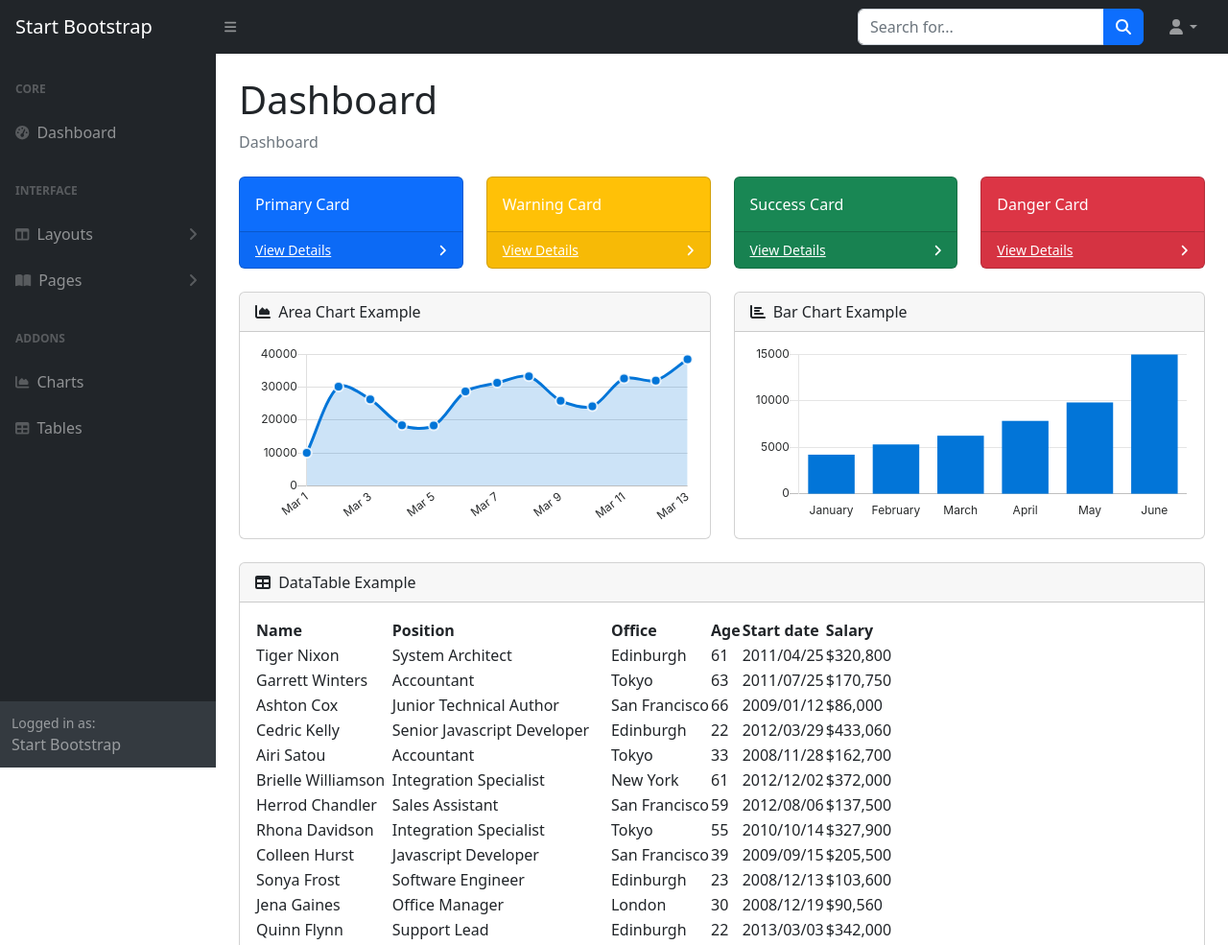
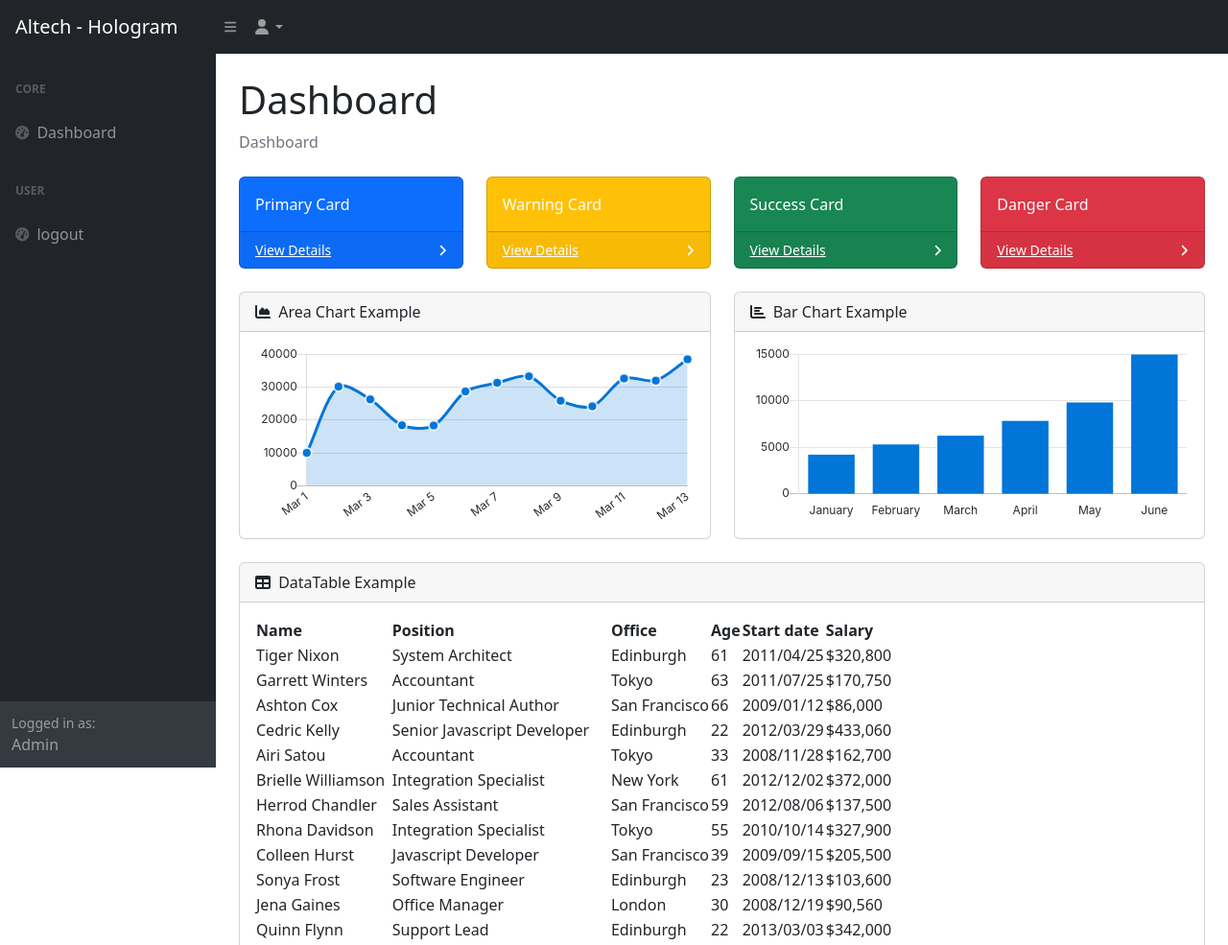
Before and after one commit to yshabanei/sms_verify_with_db_and_answer-, a Flask app: page / in a window 1280 px wide. Shown: the top 985 px of the page at 96% size. Run offline with Flask 3, Linux system fonts and the light colour scheme; a user stored in the database is signed in; some libraries are stand-ins or nearby versions.

Commit message:
Connecting the admin graphic panel to the backend

```diff
--- a/main.py
+++ b/main.py
@@ -9,7 +9,6 @@ from flask import (
     Flask,
     jsonify,
     request,
-    Response,
     redirect,
     url_for,
     flash,
@@ -23,7 +22,6 @@ from flask_limiter.util import get_remote_address
 from flask_wtf.csrf import CSRFProtect
 from werkzeug.security import check_password_hash
 
-# Configure application
 UPLOAD_FOLDER = config("UPLOAD_FOLDER")
 ALLOWED_EXTENSIONS = config("ALLOWED_EXTENSIONS").split(",")
 API_KEY = config("API_KEY")
@@ -33,12 +31,11 @@ CALL_BACK_TOKEN = config("CALL_BACK_TOKEN")
 
 app = Flask(__name__)
 limiter = Limiter(get_remote_address, app=app)
-csrf = CSRFProtect(app)
-
+csrf = CSRFProtect()
+csrf.init_app(app)
 app.config["UPLOAD_FOLDER"] = UPLOAD_FOLDER
 app.config.update(SECRET_KEY=SECRET_KEY)
 
-# Set up logging
 logging.basicConfig(
     level=logging.INFO, format="%(asctime)s - %(levelname)s - %(message)s"
 )
@@ -47,7 +44,6 @@ login_manager.init_app(app)
 login_manager.login_view = "login"
 
 
-# User class for Flask-Login
 class User(UserMixin):
     def __init__(self, id):
         self.id = id
@@ -56,7 +52,6 @@ class User(UserMixin):
         return "%d" % self.id
 
 
-# Helper function to check allowed file types
 def allowed_file(filename):
     return "." in filename and filename.rsplit(".", 1)[1].lower() in ALLOWED_EXTENSIONS
 
@@ -95,15 +90,13 @@ def home():
 
 
 @app.route("/login", methods=["GET", "POST"])
-@limiter.limit("5 per minute")
-@csrf.exempt
+# @limiter.limit("5 per minute")
+# @csrf.exempt
 def login():
     """User login page."""
     if request.method == "POST":
         username = request.form["username"]
         password = request.form["password"]
-
-        # Retrieve username and password hash from environment variables
         expected_username = config("USERNAME")
         expected_password_hash = config("PASSWORD")
 
@@ -113,22 +106,10 @@ def login():
             user = User(id=1)
             login_user(user)
             flash("Login successful!")
-
-            # Record login time or other session info if needed
-            # Example: user.login_time = datetime.now()
             return redirect(request.args.get("next") or url_for("home"))
         else:
             flash("Invalid username or password.")
             return redirect(url_for("login"))
-
-    # HTML form for login page
-    # html_str = '''
-    # <form actions="" method="post">
-    #     <p><input type=text name='username'>
-    #     <p><input type=text name='password'>
-    #     <p><input type=submit value=Login>
-    # </form>
-    # '''
     return render_template("login.html")
 
 
@@ -137,13 +118,14 @@ def login():
 def logout():
     """Logout the user and redirect to the login page."""
     logout_user()
-    return redirect(url_for("login"))
+    flash('logged out')
+    return redirect('/login')
 
 
-# Handle login failure
 @app.errorhandler(401)
 def page_not_found(error):
-    return Response("<p>Login failed</p>")
+    flash('Login problem', 'error')
+    return redirect('/login')
 
 
 @login_manager.user_loader
--- a/templates/index.html
+++ b/templates/index.html
@@ -14,24 +14,13 @@
     <body class="sb-nav-fixed">
         <nav class="sb-topnav navbar navbar-expand navbar-dark bg-dark">
             <!-- Navbar Brand-->
-            <a class="navbar-brand ps-3" href="index.html">Start Bootstrap</a>
+            <a class="navbar-brand ps-3" href="index.html">Altech - Hologram</a>
             <!-- Sidebar Toggle-->
             <button class="btn btn-link btn-sm order-1 order-lg-0 me-4 me-lg-0" id="sidebarToggle" href="#!"><i class="fas fa-bars"></i></button>
-            <!-- Navbar Search-->
-            <form class="d-none d-md-inline-block form-inline ms-auto me-0 me-md-3 my-2 my-md-0">
-                <div class="input-group">
-                    <input class="form-control" type="text" placeholder="Search for..." aria-label="Search for..." aria-describedby="btnNavbarSearch" />
-                    <button class="btn btn-primary" id="btnNavbarSearch" type="button"><i class="fas fa-search"></i></button>
-                </div>
-            </form>
-            <!-- Navbar-->
             <ul class="navbar-nav ms-auto ms-md-0 me-3 me-lg-4">
                 <li class="nav-item dropdown">
                     <a class="nav-link dropdown-toggle" id="navbarDropdown" href="#" role="button" data-bs-toggle="dropdown" aria-expanded="false"><i class="fas fa-user fa-fw"></i></a>
                     <ul class="dropdown-menu dropdown-menu-end" aria-labelledby="navbarDropdown">
-                        <li><a class="dropdown-item" href="#!">Settings</a></li>
-                        <li><a class="dropdown-item" href="#!">Activity Log</a></li>
-                        <li><hr class="dropdown-divider" /></li>
                         <li><a class="dropdown-item" href="#!">Logout</a></li>
                     </ul>
                 </li>
@@ -43,67 +32,20 @@
                     <div class="sb-sidenav-menu">
                         <div class="nav">
                             <div class="sb-sidenav-menu-heading">Core</div>
-                            <a class="nav-link" href="index.html">
+                            <a class="nav-link" href="/">
                                 <div class="sb-nav-link-icon"><i class="fas fa-tachometer-alt"></i></div>
                                 Dashboard
                             </a>
-                            <div class="sb-sidenav-menu-heading">Interface</div>
-                            <a class="nav-link collapsed" href="#" data-bs-toggle="collapse" data-bs-target="#collapseLayouts" aria-expanded="false" aria-controls="collapseLayouts">
-                                <div class="sb-nav-link-icon"><i class="fas fa-columns"></i></div>
-                                Layouts
-                                <div class="sb-sidenav-collapse-arrow"><i class="fas fa-angle-down"></i></div>
-                            </a>
-                            <div class="collapse" id="collapseLayouts" aria-labelledby="headingOne" data-bs-parent="#sidenavAccordion">
-                                <nav class="sb-sidenav-menu-nested nav">
-                                    <a class="nav-link" href="layout-static.html">Static Navigation</a>
-                                    <a class="nav-link" href="layout-sidenav-light.html">Light Sidenav</a>
-                                </nav>
-                            </div>
-                            <a class="nav-link collapsed" href="#" data-bs-toggle="collapse" data-bs-target="#collapsePages" aria-expanded="false" aria-controls="collapsePages">
-                                <div class="sb-nav-link-icon"><i class="fas fa-book-open"></i></div>
-                                Pages
-                                <div class="sb-sidenav-collapse-arrow"><i class="fas fa-angle-down"></i></div>
-                            </a>
-                            <div class="collapse" id="collapsePages" aria-labelledby="headingTwo" data-bs-parent="#sidenavAccordion">
-                                <nav class="sb-sidenav-menu-nested nav accordion" id="sidenavAccordionPages">
-                                    <a class="nav-link collapsed" href="#" data-bs-toggle="collapse" data-bs-target="#pagesCollapseAuth" aria-expanded="false" aria-controls="pagesCollapseAuth">
-                                        Authentication
-                                        <div class="sb-sidenav-collapse-arrow"><i class="fas fa-angle-down"></i></div>
-                                    </a>
-                                    <div class="collapse" id="pagesCollapseAuth" aria-labelledby="headingOne" data-bs-parent="#sidenavAccordionPages">
-                                        <nav class="sb-sidenav-menu-nested nav">
-                                            <a class="nav-link" href="login.html">Login</a>
-                                            <a class="nav-link" href="register.html">Register</a>
-                                            <a class="nav-link" href="password.html">Forgot Password</a>
-                                        </nav>
-                                    </div>
-                                    <a class="nav-link collapsed" href="#" data-bs-toggle="collapse" data-bs-target="#pagesCollapseError" aria-expanded="false" aria-controls="pagesCollapseError">
-                                        Error
-                                        <div class="sb-sidenav-collapse-arrow"><i class="fas fa-angle-down"></i></div>
-                                    </a>
-                                    <div class="collapse" id="pagesCollapseError" aria-labelledby="headingOne" data-bs-parent="#sidenavAccordionPages">
-                                        <nav class="sb-sidenav-menu-nested nav">
-                                            <a class="nav-link" href="401.html">401 Page</a>
-                                            <a class="nav-link" href="404.html">404 Page</a>
-                                            <a class="nav-link" href="500.html">500 Page</a>
-                                        </nav>
-                                    </div>
-                                </nav>
-                            </div>
-                            <div class="sb-sidenav-menu-heading">Addons</div>
-                            <a class="nav-link" href="charts.html">
-                                <div class="sb-nav-link-icon"><i class="fas fa-chart-area"></i></div>
-                                Charts
-                            </a>
-                            <a class="nav-link" href="tables.html">
-                                <div class="sb-nav-link-icon"><i class="fas fa-table"></i></div>
-                                Tables
+                            <div class="sb-sidenav-menu-heading">User</div>
+                            <a class="nav-link" href="/logout">
+                                <div class="sb-nav-link-icon"><i class="fas fa-tachometer-alt"></i></div>
+                                logout
                             </a>
                         </div>
                     </div>
                     <div class="sb-sidenav-footer">
                         <div class="small">Logged in as:</div>
-                        Start Bootstrap
+                        Admin
                     </div>
                 </nav>
             </div>
```
Also changed, not shown: templates/login.html (+20 -30 lines).
